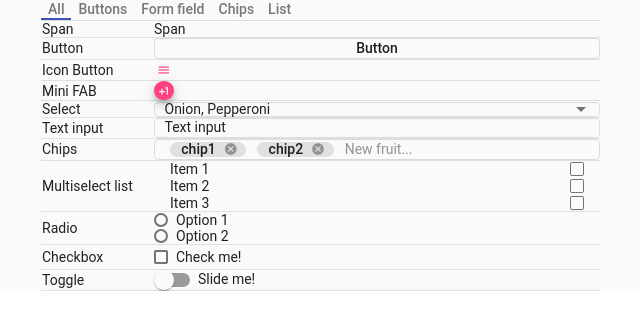
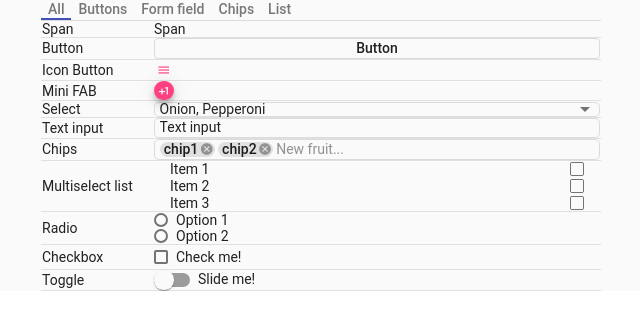
Before and after one commit to ZFail/angular-material-compact, an Angular app: page / in a window 1280 px wide. Shown: the top 330 px of the page, without its empty margins (319-959 px from the left). Built offline with nearby package versions, Linux system fonts and the light colour scheme.

Commit message:
pretty styles

```diff
--- a/src/theme/components/chips.scss
+++ b/src/theme/components/chips.scss
@@ -1,16 +1,15 @@
 @mixin chips-theme($config-or-theme) {
   .mat-chip-list-wrapper input.mat-input-element,
   .mat-chip-list-wrapper .mat-standard-chip {
-    margin: 0.05em 0.4em !important;
+    margin: 0.05em 0.2em 0.05em 0.0em !important;
   }
 
   .mat-standard-chip.mat-chip-with-trailing-icon {
-    padding-top: 0px !important;
-    padding-bottom: 0px !important;
-    padding-right: 0.6em !important;
-    padding-left: 0.8em !important;
+    padding: 0 0.1em 0 0.3em !important;
   }
-
+  .mat-standard-chip .mat-chip-remove, .mat-standard-chip .mat-chip-trailing-icon {
+    margin-left: 0.1em !important;
+  }
   .mat-standard-chip {
     min-height: auto !important;
     height: auto !important;
--- a/src/theme/components/form-field.scss
+++ b/src/theme/components/form-field.scss
@@ -35,5 +35,7 @@
   .mat-select-value-text {
     line-height: 1.4em !important;
   }
-
+  .mat-form-field-appearance-outline .mat-form-field-flex {
+    padding: 0 .4em !important;
+  }
 }
```
